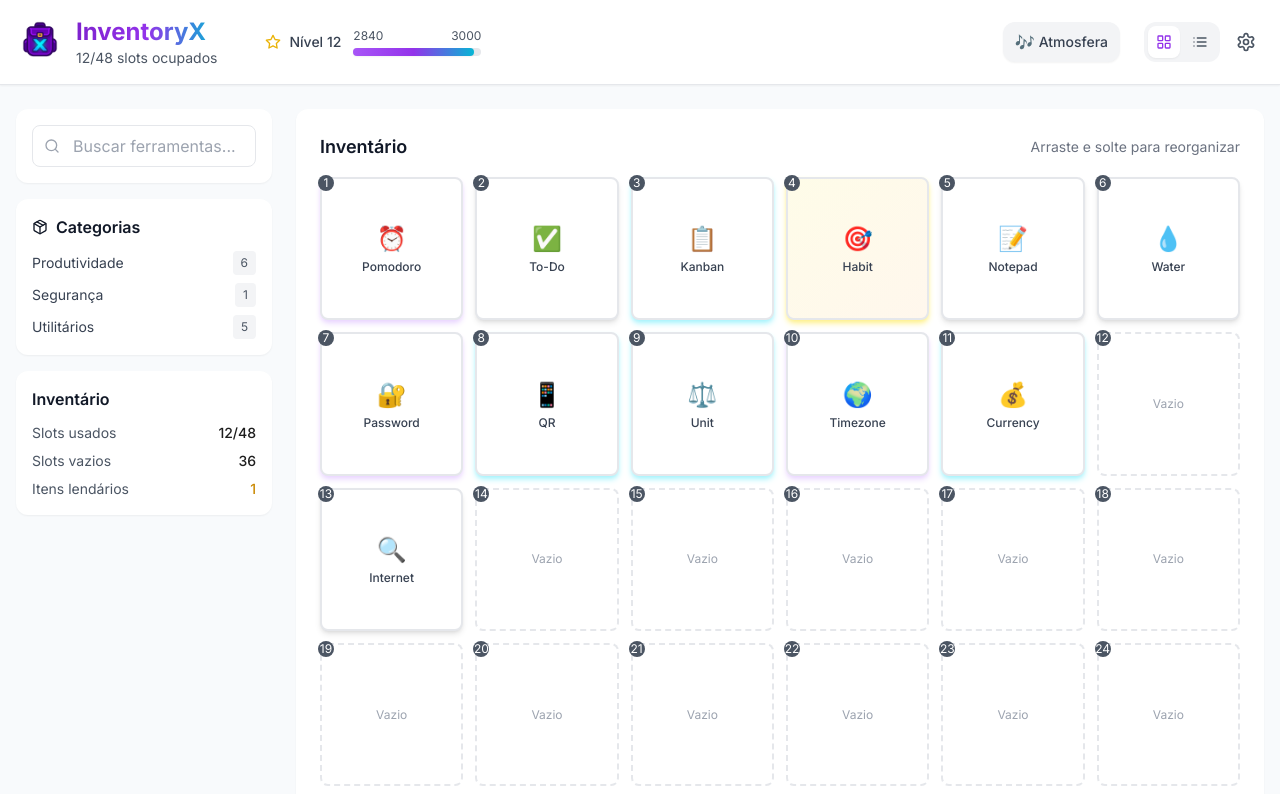
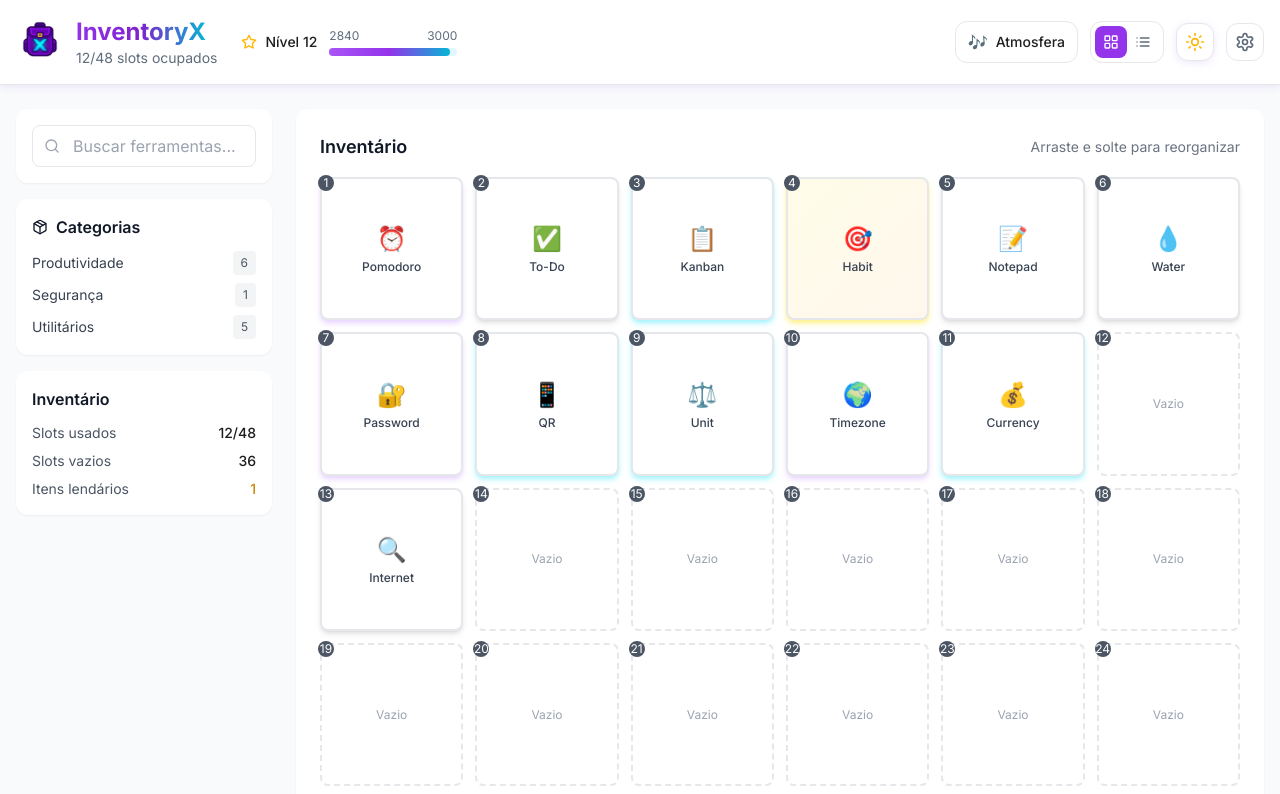
Before and after one commit to alisonschatz/InventoryX, a Next.js app: page / in a window 1280 px wide. Shown: the top 794 px of the page. Built offline with nearby package versions, Linux system fonts and the light colour scheme.

Commit message:
add_theme_dark

```diff
--- a/components/Header.tsx
+++ b/components/Header.tsx
@@ -1,22 +1,24 @@
 'use client'
 
-import { Star, Settings, LayoutGrid, List } from 'lucide-react';
-import { UserStats } from '@/types/interfaces';
+import { Star, Settings, LayoutGrid, List } from 'lucide-react'
+import { UserStats } from '@/types/interfaces'
+import ThemeToggle from './ThemeToggle'
 
 interface HeaderProps {
-  userStats: UserStats;
-  toolsCount: number;
-  totalSlots: number;
-  viewMode: 'grid' | 'list';
-  setViewMode: (mode: 'grid' | 'list') => void;
-  atmosphereOpen: boolean;
-  setAtmosphereOpen: (open: boolean) => void;
-  currentTrack: any;
-  isPlaying: boolean;
-  setIsPlaying: (playing: boolean) => void;
+  userStats: UserStats
+  toolsCount: number
+  totalSlots: number
+  viewMode: 'grid' | 'list'
+  setViewMode: (mode: 'grid' | 'list') => void
+  atmosphereOpen: boolean
+  setAtmosphereOpen: (open: boolean) => void
+  currentTrack: any
+  isPlaying: boolean
+  setIsPlaying: (playing: boolean) => void
 }
 
-export default function Header({
+export default function Header(props: HeaderProps) {
+  const {
     userStats,
     toolsCount,
     totalSlots,
@@ -27,112 +29,132 @@ export default function Header({
     currentTrack,
     isPlaying,
     setIsPlaying
-}: HeaderProps) {
-  const getXpProgress = (): number => {
-    return (userStats.xp / userStats.nextLevelXp) * 100;
-  };
+  } = props
+
+  const xpProgress = (userStats.xp / userStats.nextLevelXp) * 100
 
   return (
-    <div className="bg-white shadow-sm border-b">
+    <header className="bg-theme-panel shadow-theme-light border-b border-theme-soft">
       <div className="max-w-7xl mx-auto px-4 py-4">
         <div className="flex items-center justify-between">
-          <div className="flex items-center gap-4">
+
+          {/* Seção Esquerda - Logo e XP */}
+          <div className="flex items-center gap-6">
+            {/* Logo e Título */}
             <div className="flex items-center gap-3">
-              <div className="w-12 h-12 flex items-center justify-center">
               <img
                 src="/img/logo.png"
-                  alt="InventoryX Logo"
+                alt="InventoryX"
                 className="w-12 h-12 object-contain"
               />
-              </div>
               <div>
-                <h1 className="text-2xl font-bold bg-gradient-to-r from-purple-700 via-purple-600 to-cyan-500 bg-clip-text text-transparent">
+                <h1 className="text-2xl font-bold text-theme-primary">
+                  <span className="bg-gradient-to-r from-purple-600 via-purple-700 to-cyan-500 bg-clip-text text-transparent">
                     InventoryX
+                  </span>
                 </h1>
-                <p className="text-sm text-gray-600">
+                <p className="text-sm text-theme-secondary">
                   {toolsCount}/{totalSlots} slots ocupados
                 </p>
               </div>
             </div>
 
-            {/* XP Bar */}
-            <div className="hidden md:flex items-center gap-3 ml-8">
+            {/* Barra de XP */}
+            <div className="hidden md:flex items-center gap-3">
               <div className="flex items-center gap-2">
-                <Star className="w-4 h-4 text-yellow-500" />
-                <span className="text-sm font-medium text-gray-700">Nível {userStats.level}</span>
+                <Star className="w-4 h-4 text-accent-contrast" />
+                <span className="text-sm font-medium text-theme-primary">
+                  Nível {userStats.level}
+                </span>
               </div>
               <div className="w-32">
-                <div className="flex justify-between text-xs text-gray-600 mb-1">
+                <div className="flex justify-between text-xs text-theme-secondary mb-1">
                   <span>{userStats.xp}</span>
                   <span>{userStats.nextLevelXp}</span>
                 </div>
-                <div className="w-full bg-gray-200 rounded-full h-2">
+                <div className="w-full bg-theme-hover rounded-full h-2">
                   <div
-                    className="bg-gradient-to-r from-purple-500 via-purple-600 to-cyan-500 h-2 rounded-full transition-all shadow-sm"
-                    style={{ width: `${getXpProgress()}%` }}
-                  ></div>
+                    className="bg-gradient-to-r from-purple-500 via-purple-600 to-cyan-500 h-2 rounded-full transition-all"
+                    style={{ width: `${xpProgress}%` }}
+                  />
                 </div>
               </div>
             </div>
           </div>
 
+          {/* Seção Direita - Controles */}
+          <div className="flex items-center gap-3">
+
+            {/* Controle de Atmosfera */}
             <div className="flex items-center gap-2">
-            {/* Atmosphere Controls */}
-            <div className="flex items-center gap-2 mr-4">
               <button
                 onClick={() => setAtmosphereOpen(!atmosphereOpen)}
-                className={`px-3 py-2 rounded-xl transition-all flex items-center gap-2 shadow-sm ${
-                  currentTrack
-                    ? 'bg-gradient-to-r from-purple-600 to-cyan-500 text-white shadow-purple-200'
-                    : 'bg-gray-100 hover:bg-gray-200 text-gray-700'
-                }`}
+                className={`
+                  px-3 py-2 rounded-xl transition-theme flex items-center gap-2
+                  ${currentTrack
+                    ? 'bg-gradient-to-r from-purple-600 to-cyan-500 text-white shadow-lg'
+                    : 'bg-theme-panel hover:bg-theme-hover text-theme-primary border border-theme-soft'
+                  }
+                `}
               >
-                <div className="flex items-center gap-1">
-                  {isPlaying ? '🎵' : '🎶'}
+                <span>{isPlaying ? '🎵' : '🎶'}</span>
                 <span className="text-sm font-medium">Atmosfera</span>
-                </div>
                 {currentTrack && (
-                  <div className="text-xs opacity-90 truncate max-w-24">
+                  <span className="text-xs opacity-90 truncate max-w-20">
                     {currentTrack.name}
-                  </div>
+                  </span>
                 )}
               </button>
 
-              {/* Quick Play/Pause */}
               {currentTrack && (
                 <button
                   onClick={() => setIsPlaying(!isPlaying)}
-                  className="w-8 h-8 bg-gradient-to-br from-purple-700 to-purple-800 hover:from-purple-600 hover:to-purple-700 text-white rounded-full flex items-center justify-center transition-all shadow-lg"
+                  className="w-8 h-8 bg-gradient-to-r from-purple-600 to-cyan-500 hover:opacity-90 text-white rounded-full flex items-center justify-center transition-theme shadow-lg"
                 >
                   {isPlaying ? '⏸️' : '▶️'}
                 </button>
               )}
             </div>
 
-            <div className="flex items-center gap-1 bg-gray-100 rounded-xl p-1">
+            {/* Seletor de Visualização */}
+            <div className="flex items-center bg-theme-panel rounded-xl p-1 border border-theme-soft">
               <button
                 onClick={() => setViewMode('grid')}
-                className={`p-2 rounded-lg transition-all ${
-                  viewMode === 'grid' ? 'bg-white shadow-sm text-purple-600' : 'hover:bg-gray-200 text-gray-600'
-                }`}
+                className={`
+                  p-2 rounded-lg transition-theme
+                  ${viewMode === 'grid'
+                    ? 'bg-purple-600 text-white'
+                    : 'hover:bg-theme-hover text-theme-secondary'
+                  }
+                `}
               >
                 <LayoutGrid className="w-4 h-4" />
               </button>
               <button
                 onClick={() => setViewMode('list')}
-                className={`p-2 rounded-lg transition-all ${
-                  viewMode === 'list' ? 'bg-white shadow-sm text-purple-600' : 'hover:bg-gray-200 text-gray-600'
-                }`}
+                className={`
+                  p-2 rounded-lg transition-theme
+                  ${viewMode === 'list'
+                    ? 'bg-purple-600 text-white'
+                    : 'hover:bg-theme-hover text-theme-secondary'
+                  }
+                `}
               >
                 <List className="w-4 h-4" />
               </button>
             </div>
-            <button className="p-2 hover:bg-gray-100 rounded-xl transition-colors">
-              <Settings className="w-5 h-5 text-gray-600" />
+
+            {/* Botão de Tema */}
+            <ThemeToggle />
+
+            {/* Configurações */}
+            <button className="p-2 hover:bg-theme-hover rounded-xl transition-theme border border-theme-soft">
+              <Settings className="w-5 h-5 text-theme-secondary" />
             </button>
+
           </div>
         </div>
       </div>
-    </div>
-  );
+    </header>
+  )
 }
--- a/components/HeroInventory.tsx
+++ b/components/HeroInventory.tsx
@@ -13,23 +13,23 @@ import InventoryList from './InventoryList'
 import ItemDetailModal from './ItemDetailModal'
 
 export default function HeroInventory() {
-  // Estados básicos
+  // Estados locais simples
   const [userStats] = useState<UserStats>({
     level: 12,
     xp: 2840,
     nextLevelXp: 3000,
     streak: 7
   })
+
   const [viewMode, setViewMode] = useState<'grid' | 'list'>('grid')
 
-  // Hooks customizados
+  // Hooks que gerenciam a lógica complexa
   const inventory = useInventory()
   const atmosphere = useAtmosphere()
   const search = useSearch(inventory.tools)
 
   return (
-    <div className="min-h-screen bg-slate-50">
-      {/* Cabeçalho */}
+    <div className="min-h-screen bg-theme-primary">
       <Header
         userStats={userStats}
         toolsCount={inventory.tools.length}
@@ -43,7 +43,6 @@ export default function HeroInventory() {
         setIsPlaying={atmosphere.setIsPlaying}
       />
 
-      {/* Painel Musical */}
       <AtmospherePanel
         atmosphereOpen={atmosphere.atmosphereOpen}
         setAtmosphereOpen={atmosphere.setAtmosphereOpen}
@@ -55,10 +54,8 @@ export default function HeroInventory() {
         setVolume={atmosphere.setVolume}
       />
 
-      {/* Conteúdo Principal */}
-      <div className="max-w-7xl mx-auto px-4 py-6">
+      <main className="max-w-7xl mx-auto px-4 py-6">
         <div className="flex gap-6">
-          {/* Barra Lateral */}
           <Sidebar
             searchTerm={search.searchTerm}
             setSearchTerm={search.setSearchTerm}
@@ -66,7 +63,6 @@ export default function HeroInventory() {
             inventorySlots={inventory.inventorySlots}
           />
 
-          {/* Área do Inventário */}
           <div className="flex-1">
             {viewMode === 'grid' ? (
               <InventoryGrid
@@ -90,9 +86,8 @@ export default function HeroInventory() {
             )}
           </div>
         </div>
-      </div>
+      </main>
 
-      {/* Modal de Detalhes */}
       <ItemDetailModal
         selectedSlot={inventory.selectedSlot}
         inventorySlots={inventory.inventorySlots}
```
Lines whose indentation alone changed are shown as unchanged.
